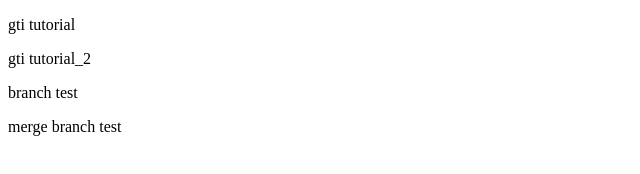
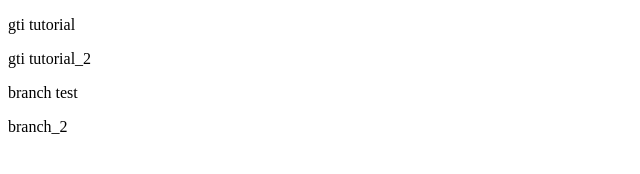
Before and after one commit to googogle/tutorial, a plain HTML site: page index.html in a window 1280 px wide. Shown: the full height of the page, 0-640 px from the left. Drawn offline with Linux system fonts and the light colour scheme.

Commit message:
브랜치2에서 인덱스파일 수정

```diff
--- a/index.html
+++ b/index.html
@@ -9,7 +9,7 @@
     <p> gti tutorial_2 </p>
 
     <p> branch test </p>
-    <p> merge branch test </p>
+    <p> branch_2 </p>
 </head>
 <body>
 
```
